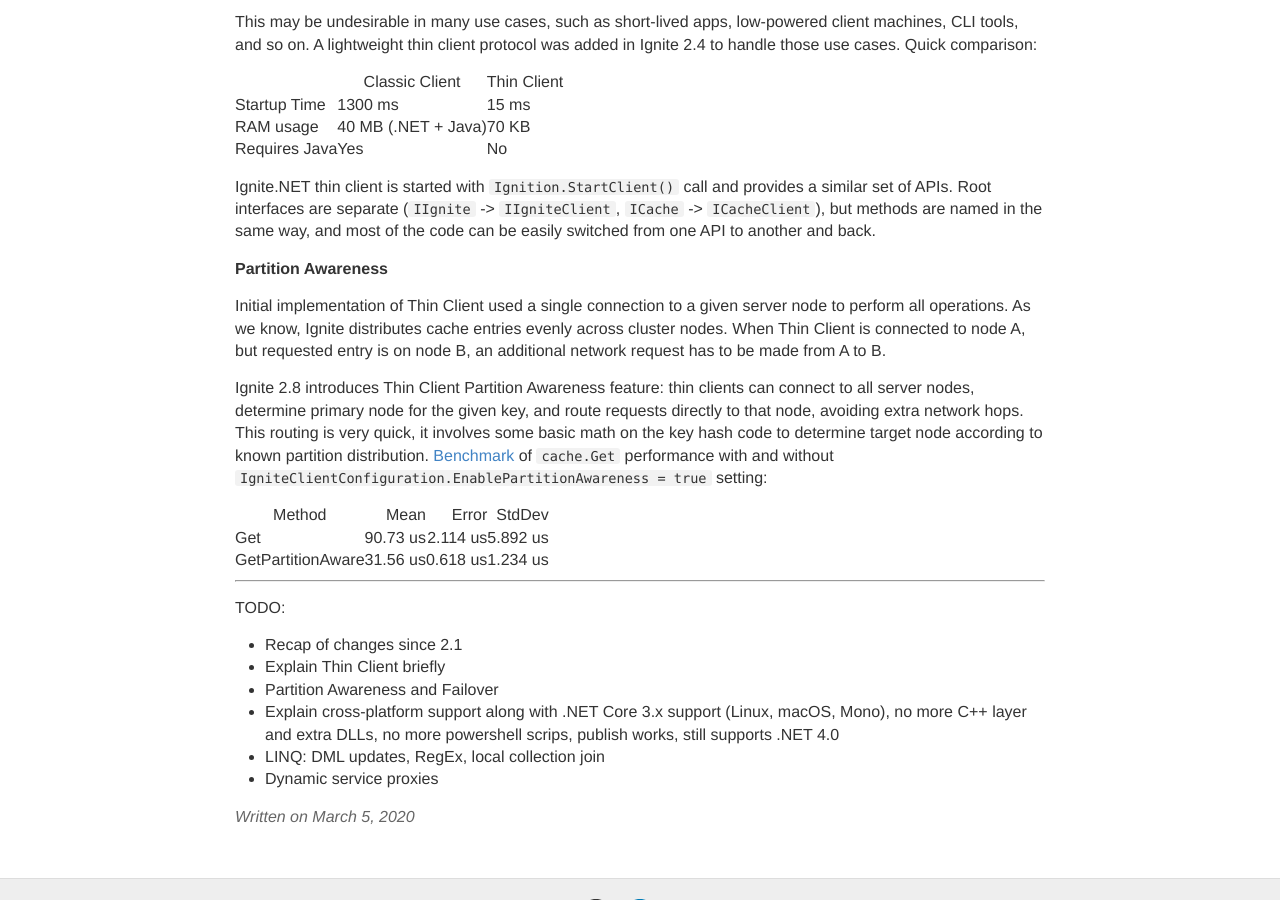
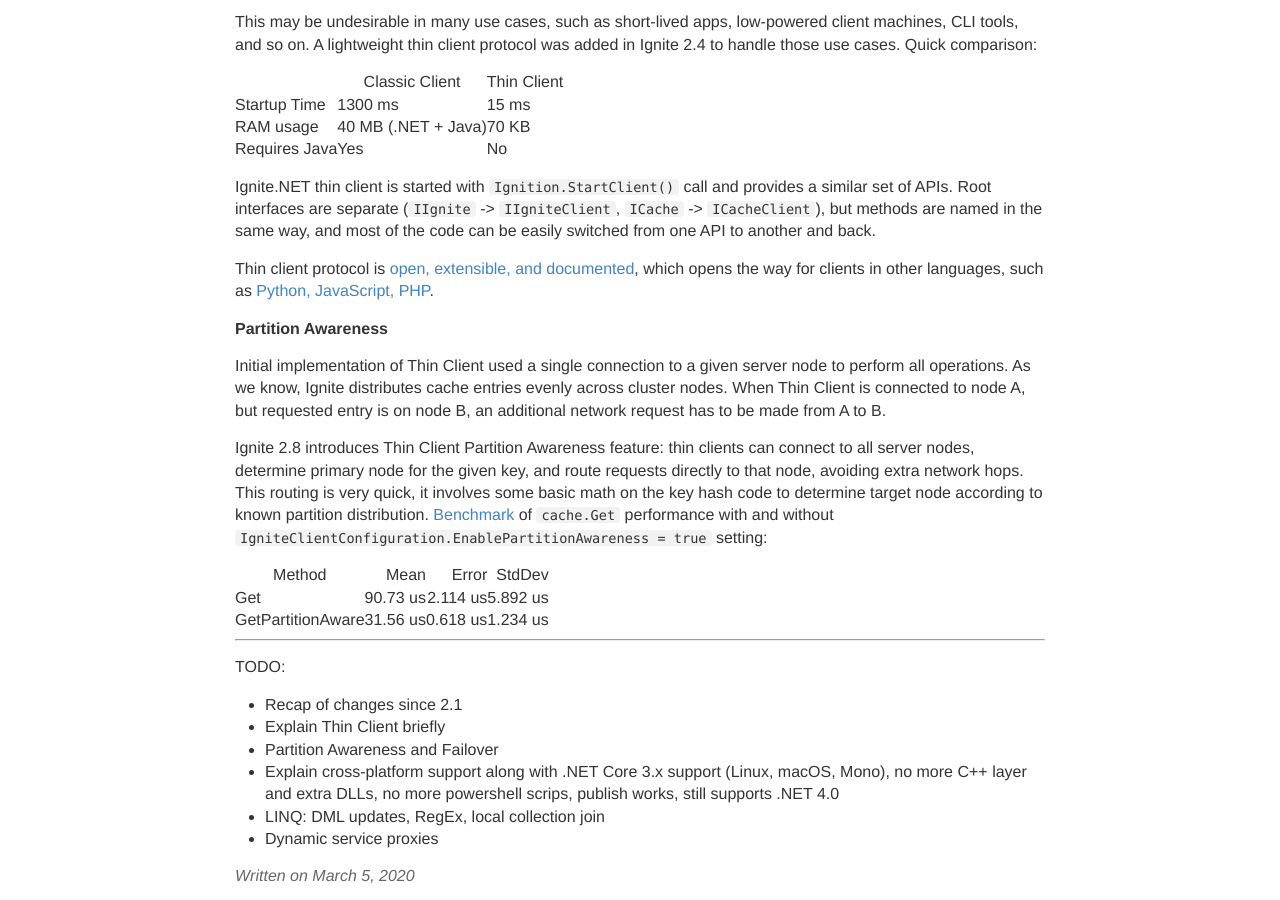
Before and after one commit to ptupitsyn/ptupitsyn.github.io, a Jekyll site: the page built from _posts/2020-03-05-Whats-New-In-Ignite-Net-2.8.md, in a window 1280 px wide and 900 px high, scrolled down 557 px. Built offline with Jekyll 4.4.1, drawn with Linux system fonts in a browser that asks for light colours; comment, search, counter and statistics services are not loaded.

Commit message:
Add links

```diff
--- a/_posts/2020-03-05-Whats-New-In-Ignite-Net-2.8.md
+++ b/_posts/2020-03-05-Whats-New-In-Ignite-Net-2.8.md
@@ -24,6 +24,8 @@
 
 Ignite.NET thin client is started with `Ignition.StartClient()` call and provides a similar set of APIs. Root interfaces are separate (`IIgnite` -> `IIgniteClient`, `ICache` -> `ICacheClient`), but methods are named in the same way, and most of the code can be easily switched from one API to another and back.
 
+Thin client protocol is [open, extensible, and documented](https://cwiki.apache.org/confluence/display/IGNITE/IEP-9+Thin+Client+Protocol#IEP-9ThinClientProtocol-Handshake), which opens the way for clients in other languages, such as [Python, JavaScript, PHP](https://apacheignite.readme.io/docs/thin-clients).
+
 **Partition Awareness**
 
 Initial implementation of Thin Client used a single connection to a given server node to perform all operations. As we know, Ignite distributes cache entries evenly across cluster nodes. When Thin Client is connected to node A, but requested entry is on node B, an additional network request has to be made from A to B.
```
